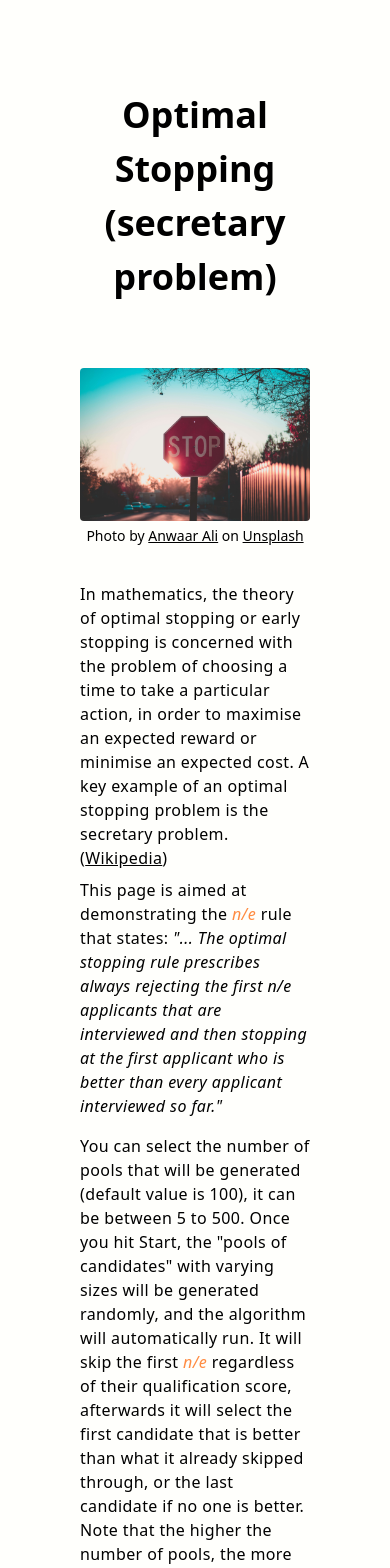
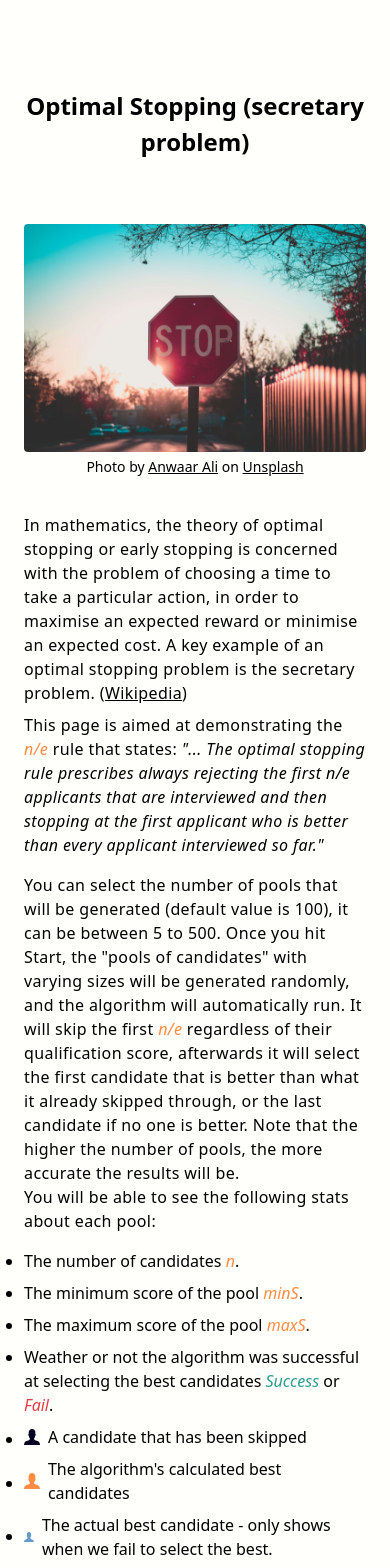
Before and after one commit to khalid-dabjan/optimal-stopping-problem, a Vue app: page / in a window 390 px wide. Shown: the top 1568 px of the page. Built offline with nearby package versions, Linux system fonts and the light colour scheme.

Commit message:
mobile layout and wording

```diff
--- a/src/App.vue
+++ b/src/App.vue
@@ -51,9 +51,9 @@ export default {
 <template>
   <div id="app">
     <div class="container mx-auto">
-      <div class="px-20 py-4">
+      <div class="px-6 lg:px-20 py-4">
         <div class="border-b border-secondary py-10">
-          <h1 class="font-bold text-4xl text-center py-8">
+          <h1 class="font-bold text-2xl md:text-4xl text-center py-8">
             Optimal Stopping (secretary problem)
           </h1>
           <div class="py-8">
@@ -108,24 +108,24 @@ export default {
             You will be able to see the following stats about each pool:
           </p>
           <ul class="list-disc py-4">
-            <li>
+            <li class="mb-2">
               The number of candidates
               <span class="code text-primary">n</span>.
             </li>
-            <li>
+            <li class="mb-2">
               The minimum score of the pool
               <span class="code text-primary">minS</span>.
             </li>
-            <li>
+            <li class="mb-2">
               The maximum score of the pool
               <span class="code text-primary">maxS</span>.
             </li>
-            <li>
+            <li class="mb-2">
               Weather or not the algorithm was successful at selecting the best
               candidates <span class="code text-green">Success</span> or
               <span class="code text-red">Fail</span>.
             </li>
-            <li>
+            <li class="mb-2">
               <div class="flex items-center">
                 <svg
                   xmlns="http://www.w3.org/2000/svg"
@@ -148,7 +148,7 @@ export default {
                 A candidate that has been skipped
               </div>
             </li>
-            <li>
+            <li class="mb-2">
               <div class="flex items-center">
                 <svg
                   xmlns="http://www.w3.org/2000/svg"
@@ -171,7 +171,7 @@ export default {
                 The algorithm's calculated best candidates
               </div>
             </li>
-            <li>
+            <li class="mb-2">
               <div class="flex items-center">
                 <svg
                   xmlns="http://www.w3.org/2000/svg"
@@ -317,14 +317,16 @@ export default {
       </div>
     </div>
     <footer class="bg-secondary text-white">
-      <div class="container mx-auto">
+      <div class="container mx-auto px-4 md:px-0">
         <div class="flex justify-between py-16">
-          <div>
+          <div class="mr-6">
             Hello all, my name is Khalid and I'm a full stack web developer
             based in Dubai, UAE. Check my github over there 👉
-            <br>
-            <br>
+            <br />
+            <br />
             this is an open source project hosted on <a href="#">github</a>
+            <br />
+            For any questions or comments you can reach me on <a href="mailto:khalid.dabjan@gmail.com">khalid.dabjan@gmail.com</a>
           </div>
           <div class="flex flex-col items-end">
             <a href="https://github.com/khalid-dabjan" target="_blank">
```
Lines whose indentation alone changed are shown as unchanged.
